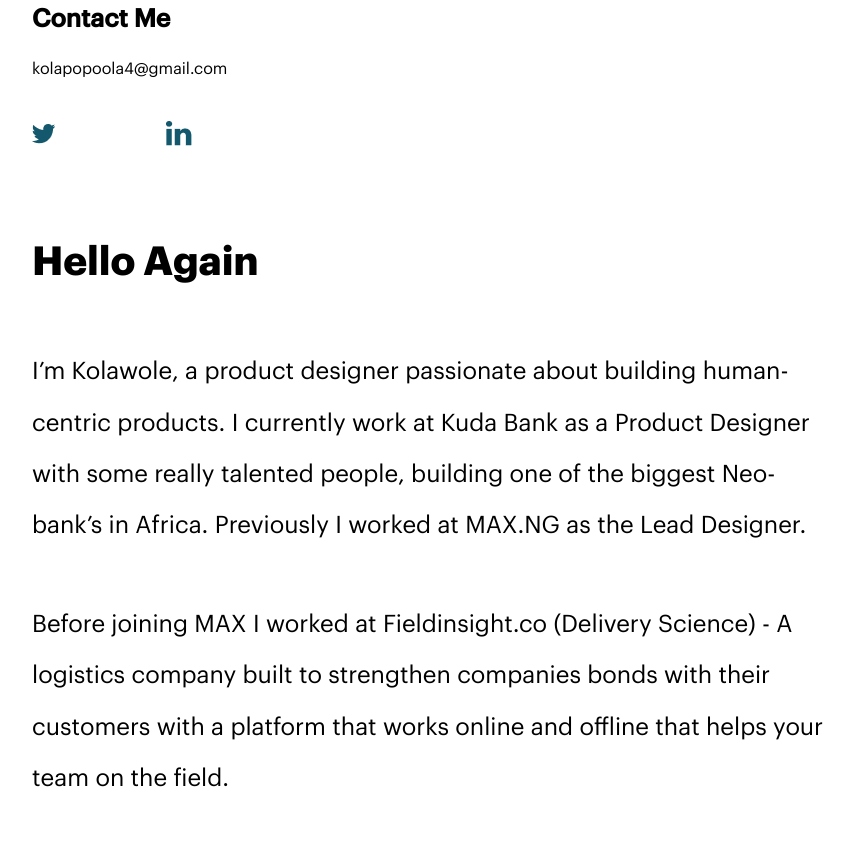
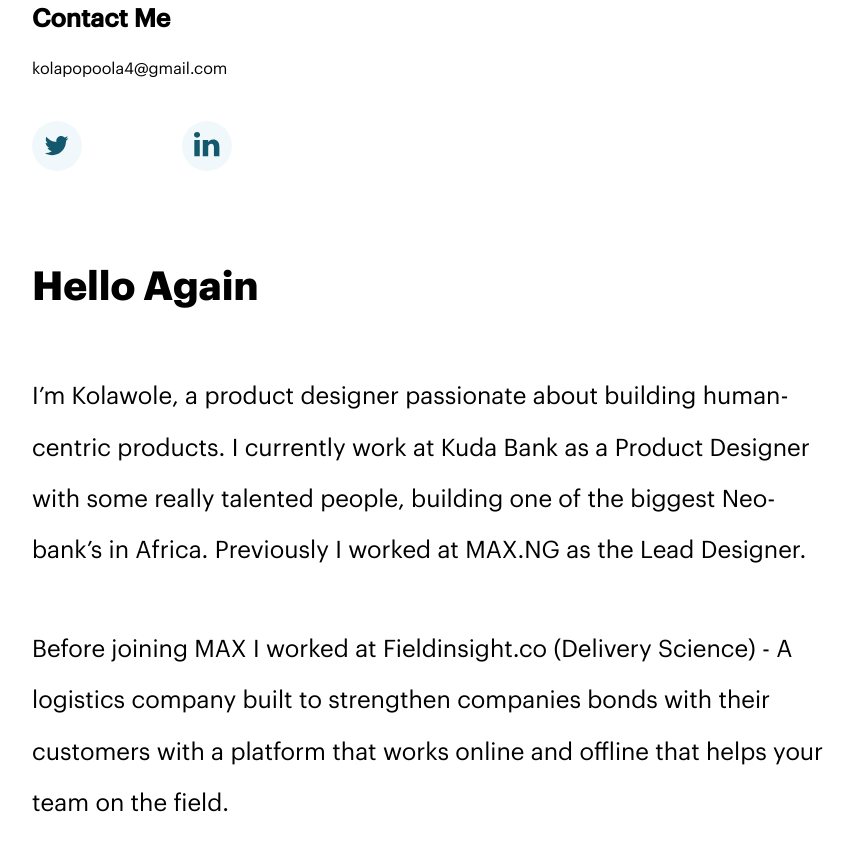
Before and after one commit to Sideshow-Charles/Kolawole-Porfolio, a Nuxt app: page /about in a window 1280 px wide. Shown: the part 1080-1944 px from the top of the page, without its empty margins (96-950 px from the left). Built offline with nearby package versions, Linux system fonts and the light colour scheme.

Commit message:
changed social images

```diff
--- a/pages/about.vue
+++ b/pages/about.vue
@@ -12,8 +12,8 @@
         </div>
 
         <div class="social-images__container">
-          <img src="../assets/images/twitter.png" alt="" />
-          <img src="../assets/images/linkedin.png" alt="" />
+          <img src="../assets/images/twitter.svg" alt="" />
+          <img src="../assets/images/linkedin.svg" alt="" />
         </div>
       </article>
 
@@ -226,7 +226,7 @@
 }
 
 .contact__container h3 {
-   font-family: "Graphik-Medium";
+  font-family: "Graphik-Medium";
   font-size: 25px;
   font-weight: 900;
   line-height: 60px;
@@ -235,7 +235,7 @@
 }
 
 .contact__container p {
-   font-family: "Graphik-Regular";
+  font-family: "Graphik-Regular";
   font-size: 16px;
   font-weight: 400;
   line-height: 40px;
@@ -247,21 +247,19 @@
   display: flex;
   justify-content: space-between;
   align-items: center;
-  width: 20%;
+  width: 25%;
   margin-top: 2rem;
 }
 
 .about-text__header {
   font-family: "Graphik-Bold";
   font-size: 2.5rem;
-  /* font-weight: 200; */
-  /* letter-spacing: 0.1em; */
   line-height: 4.5rem;
   margin-bottom: 2rem;
 }
 
 .about-text__container {
- font-family: "Graphik-Regular";
+  font-family: "Graphik-Regular";
   font-size: 1.5rem;
   font-weight: 300;
   line-height: 3.2rem;
```
